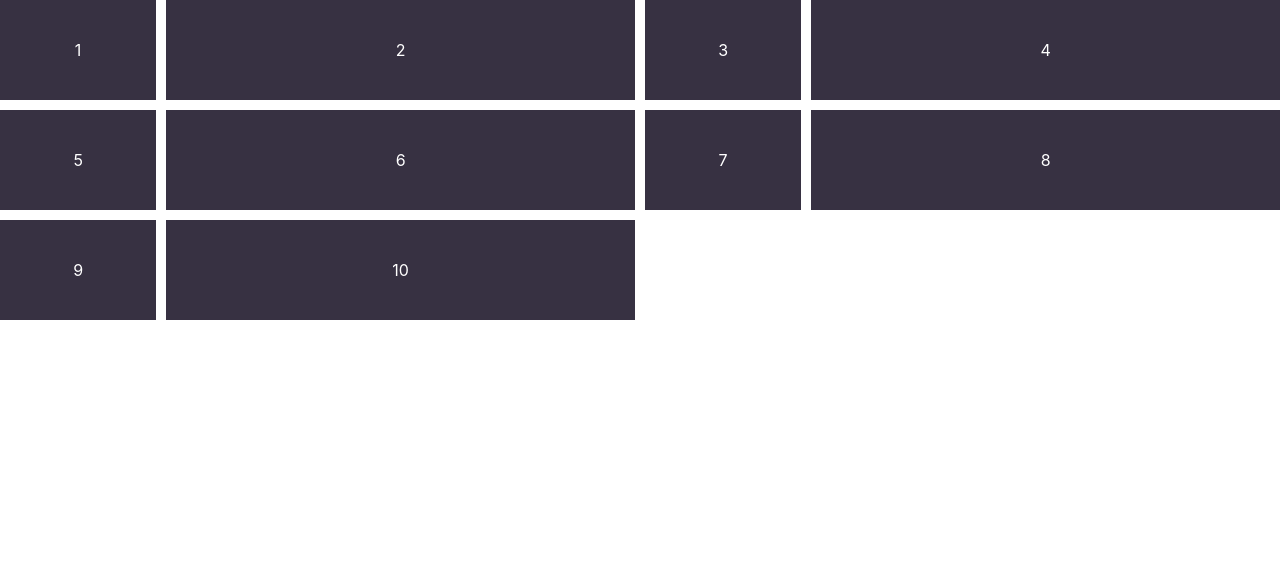
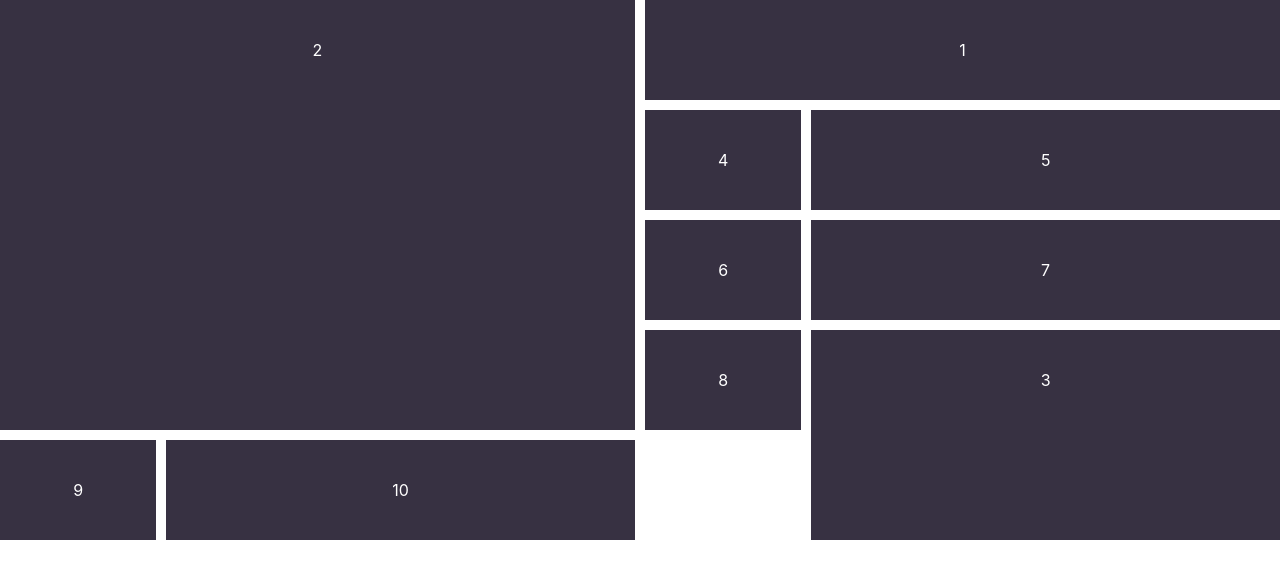
Before and after one commit to vguenoff/level-up-modern-css-layouts, a React (Create React App) app: page / in a window 1280 px wide. Shown: the top 578 px of the page. Built offline with nearby package versions, Linux system fonts and the light colour scheme.

Commit message:
Children properties for CSS grid end

```diff
--- a/src/components/Lesson06.js
+++ b/src/components/Lesson06.js
@@ -28,6 +28,21 @@ const StyledContainer = styled.div`
         color: #fff;
         text-align: center;
         line-height: 100px;
+
+        :nth-child(1) {
+            grid-column: 3 / -1; /* takes the whole line */
+        }
+        :nth-child(2) {
+            grid-column: 1 / 3;
+            /* grid-row: 1 / span 3; */
+            grid-row: 1 / span 4;
+            z-index: 10;
+            /* Things could be overlaid and we can use z-index with grid! */
+        }
+        :nth-child(3) {
+            grid-column: 4 / -1;
+            grid-row: 4 / span 2;
+        }
     }
 `;
 
```
